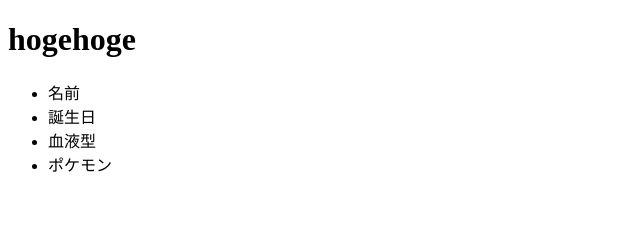
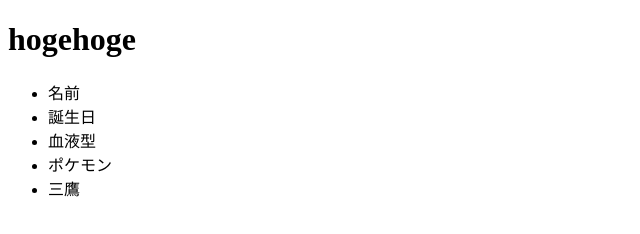
Before and after one commit to MudsTJUN/program1SA_2023, a plain HTML site: page DSprog/samplecode/index.html in a window 1280 px wide. Shown: the full height of the page, 0-640 px from the left. Drawn offline with Linux system fonts and the light colour scheme.

Commit message:
自分の紹介を追記

```diff
--- a/DSprog/samplecode/index.html
+++ b/DSprog/samplecode/index.html
@@ -14,6 +14,7 @@
         <li>誕生日</li>
         <li>血液型</li>
         <li>ポケモン</li>
+        <li>三鷹</li>
     </ul>
 </body>
 </html>
```
